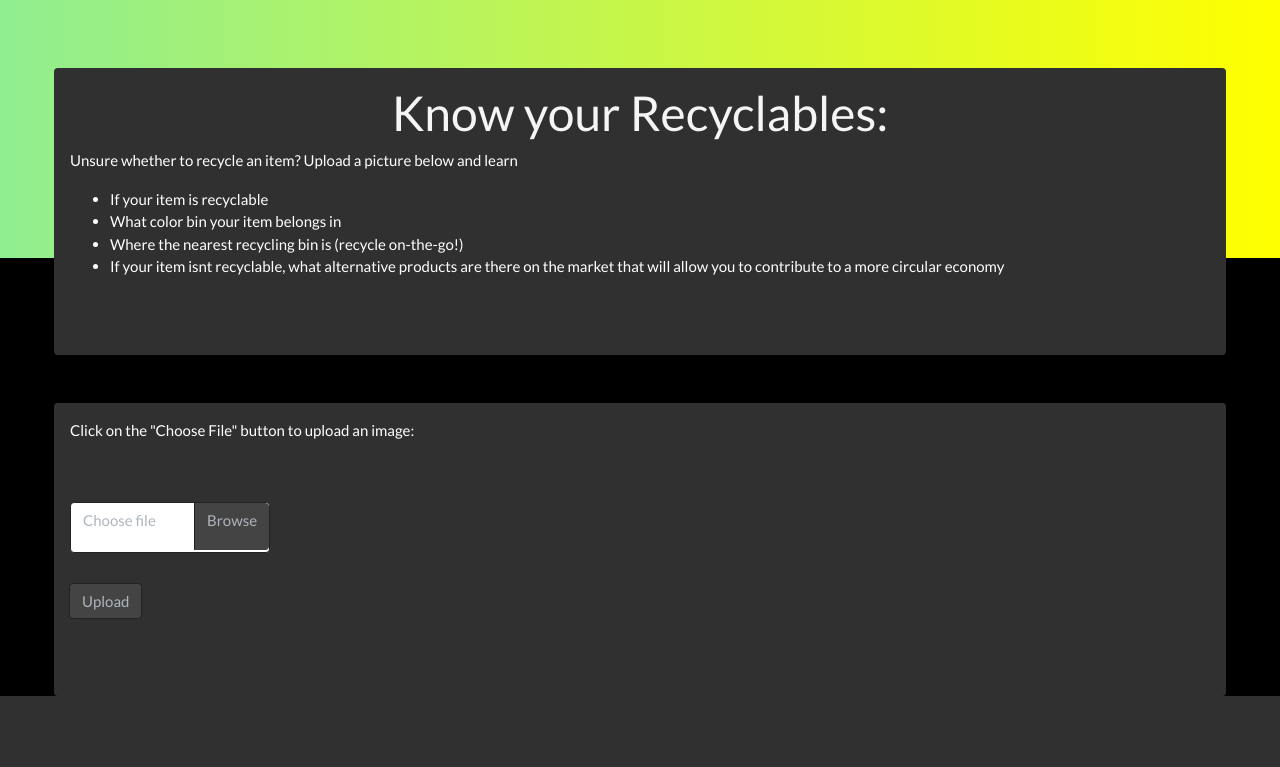
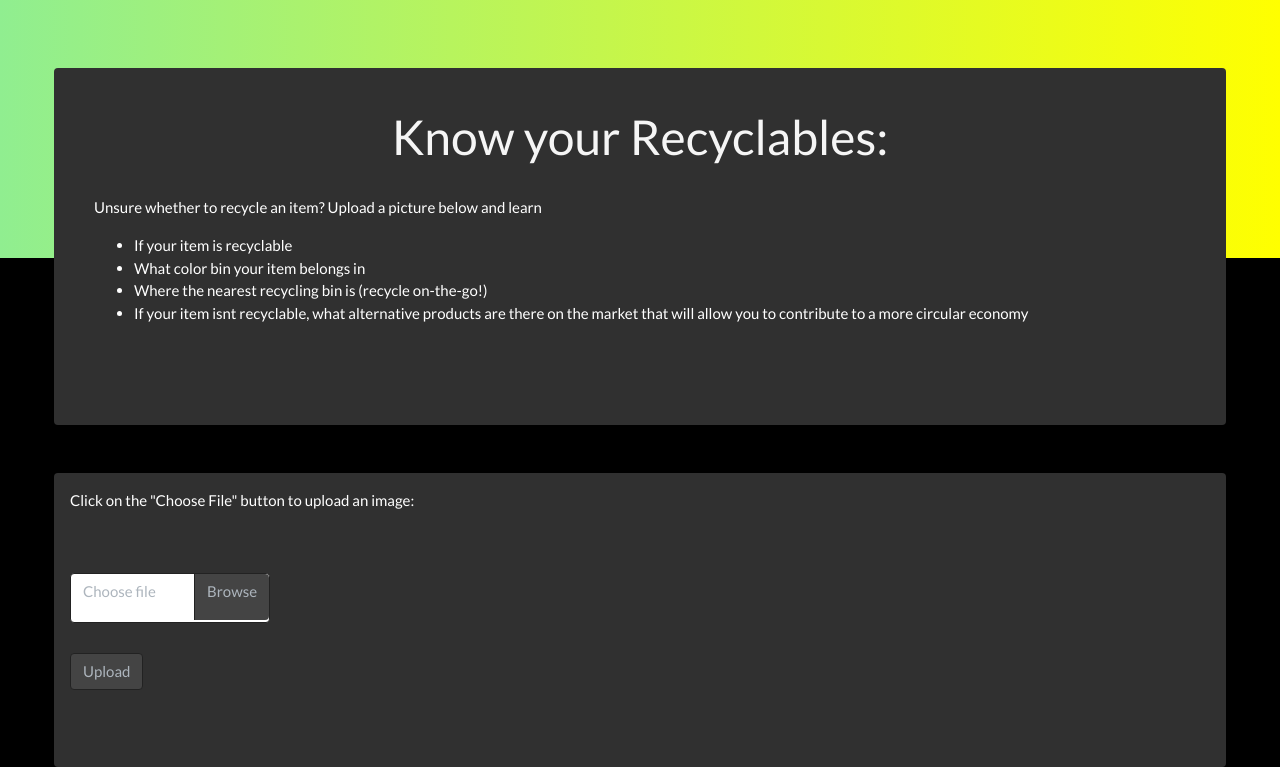
Before and after one commit to s-n-naik/Athena_Hack_2021, a Flask app: page /checker in a window 1280 px wide. Shown: the part 142-909 px from the top of the page. Before the commit the page ends 838 px from the top, so only its background shows below. Run offline with Flask 2, Linux system fonts and the light colour scheme; some libraries are stand-ins or nearby versions.

Commit message:
nicer results page styling

```diff
--- a/templates/results_page.html
+++ b/templates/results_page.html
@@ -83,8 +83,9 @@
 <br><br><br>
 
 <div class="container wrapper bg-dark shadow-darker inner p-3 mb-5 rounded gradient-custom">
+    <div class="p-4">
      <h1 class="title text-center" style="color: whitesmoke">
-         Know your Recyclables:</h1>
+         Know your Recyclables:</h1><br>
          <p>Unsure whether to recycle an item? Upload a picture below and learn</p>
          <ul>
              <li>
@@ -101,8 +102,8 @@
              </li>
          </ul>
     <br><br>
-
- </div>
+    </div>
+</div>
 
 <div class="container wrapper bg-dark shadow-darker inner p-3 mb-5 rounded justify-content-center">
         <p>Click on the "Choose File" button to upload an image:</p>
@@ -117,10 +118,7 @@
                 <div class="mx-auto" style="width: 200px;">
                     <p><img id="output" width="200" /></p>
                 </div>
-
-              <div class="input-group-append" id="upload">
                 <button type="submit" class="input-group-text" id="upload_button" name="button">Upload</button>
-              </div>
             <br><br>
             </form>
         </div>
```
